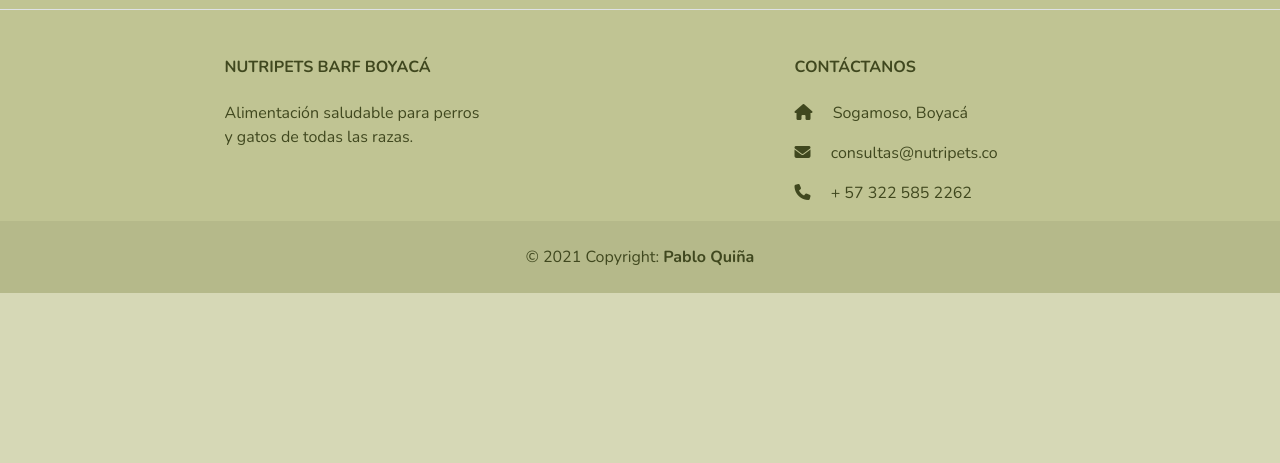
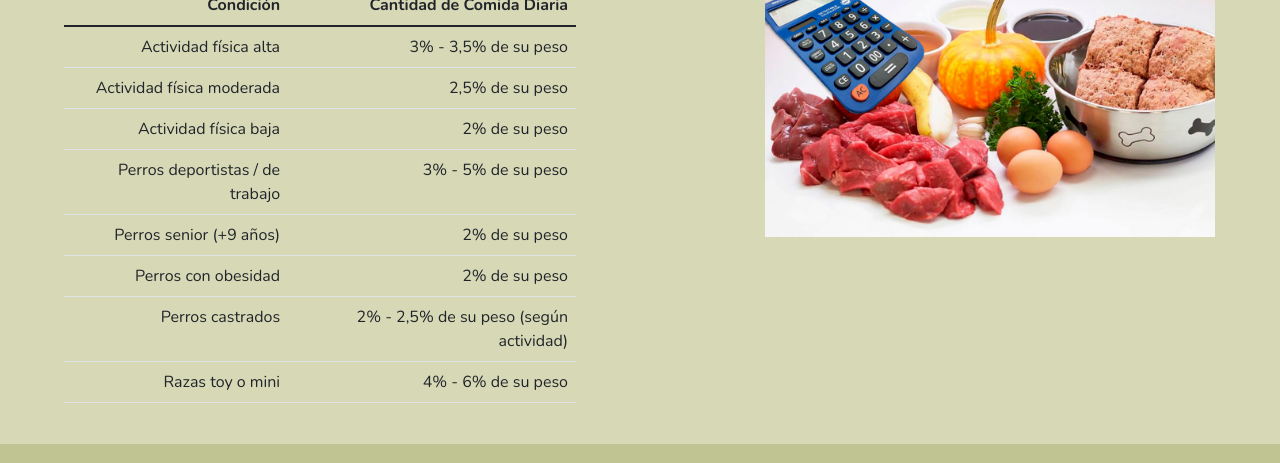
Before and after one commit to Kitsunito/NutriPets, a website: page html/dieta.html in a window 1280 px wide. Shown: the part 877-1340 px from the top of the page. Before the commit the page ends 1170 px from the top, so only its background shows below. Drawn offline with nearby package versions, Linux system fonts and the light colour scheme.

Commit message:
Incorporación de Ración

```diff
--- a/html/dieta.html
+++ b/html/dieta.html
@@ -100,6 +100,57 @@
                         </div>
                     </div>
                 </article>
+                <article class="article-grid article-alignment-left" data-aos="fade-right">
+                    <div class="article-text align-left">
+                        <h2>Porciones para perros</h2>
+                        <div class=" text-description">
+                            <!--Portions Table-->
+                            <table class="table table-hover">
+                                <thead>
+                                    <th>Condición</th>
+                                    <th>Cantidad de Comida Diaria</th>
+                                </thead>
+                                <tbody>
+                                    <tr>
+                                        <td>Actividad física alta</td>
+                                        <td>3% - 3,5% de su peso</td>
+                                    </tr>
+                                    <tr>
+                                        <td>Actividad física moderada</td>
+                                        <td>2,5% de su peso</td>
+                                    </tr>
+                                    <tr>
+                                        <td>Actividad física baja</td>
+                                        <td>2% de su peso</td>
+                                    </tr>
+                                    <tr>
+                                        <td>Perros deportistas / de trabajo</td>
+                                        <td>3% - 5% de su peso</td>
+                                    </tr>
+                                    <tr>
+                                        <td>Perros senior (+9 años)</td>
+                                        <td>2% de su peso</td>
+                                    </tr>
+                                    <tr>
+                                        <td>Perros con obesidad</td>
+                                        <td>2% de su peso</td>
+                                    </tr>
+                                    <tr>
+                                        <td>Perros castrados</td>
+                                        <td>2% - 2,5% de su peso (según actividad)</td>
+                                    </tr>
+                                    <tr>
+                                        <td>Razas toy o mini</td>
+                                        <td>4% - 6% de su peso</td>
+                                    </tr>
+                                </tbody>
+                            </table>
+                        </div>
+                    </div>
+                    <div class="img-left">
+                        <img src="../img/calcularRacion.png" alt="">
+                    </div>
+                </article>
             </section>
         </main>
 
--- a/scss/_sections.scss
+++ b/scss/_sections.scss
@@ -40,6 +40,7 @@ article {
     grid-template-columns: 50% 50%;
     grid-template-rows: 100%;
     width: 100%;
+    height: auto;
     @include div-grid(center);
 }
 
@@ -67,6 +68,10 @@ article {
 }
 
 .article-image {
+    display: flex;
+    align-items: center;
+    justify-content: center;
+    height: 100%;
     max-height: 300px;
     width: 100%;
     grid-area: image;
@@ -144,9 +149,8 @@ pequeñas*/
 
     .article-grid {
         grid-template-columns: 100%;
-        grid-template-rows: 40% 60%;
+        grid-template-rows: 50% 50%;
         width: 100%;
-        height: auto;
         justify-items: center;
         text-align: center;
     }
@@ -165,12 +169,13 @@ pequeñas*/
         text-align: center;
         justify-content: center;
         width: 90%;
-        height: 100%;
+        height: auto;
     }
 
     .article-image{
-        text-align: center;
         padding: 0px;
+        width: 90%;
+        height: auto;
     }
 
     .nosotros-map{
```
Also changed, not shown: img/Barf.jpg (deleted), img/calcularRacion.png (added), style.css.
